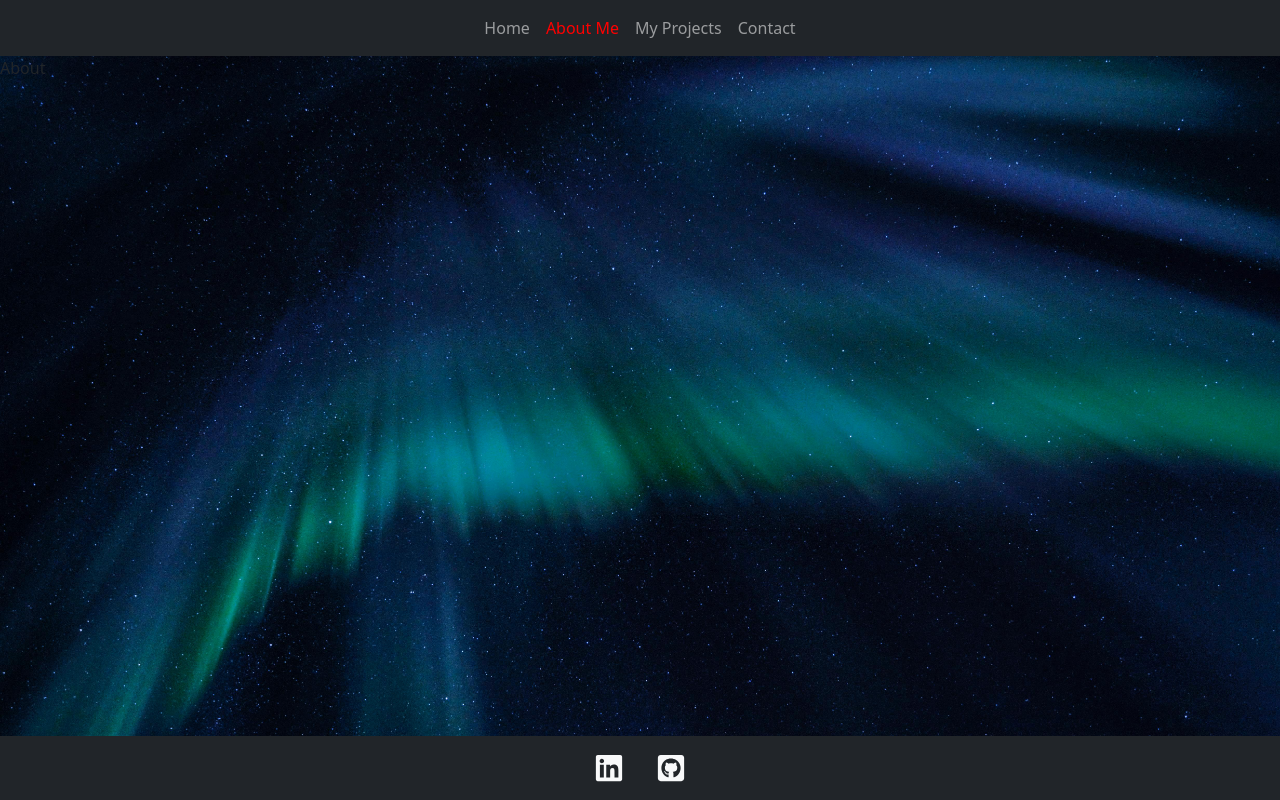
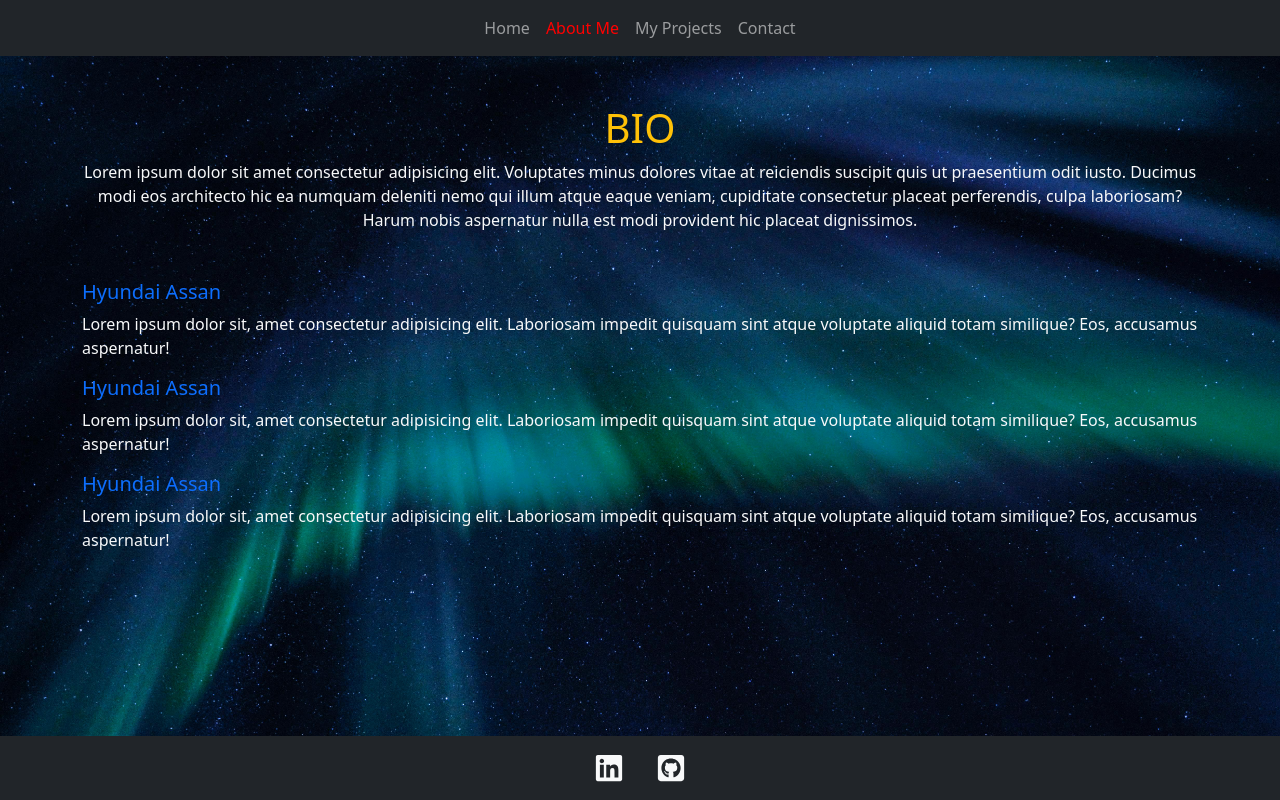
Before and after one commit to nurdoganbahadir/Portfolio-With-React, a React (Create React App) app: page /about in a window 1280 px wide. Built offline with nearby package versions, Linux system fonts and the light colour scheme.

Commit message:
about me sayfası tamamlandı

```diff
--- a/src/pages/about/About.jsx
+++ b/src/pages/about/About.jsx
@@ -1,8 +1,47 @@
+import Container from "react-bootstrap/esm/Container";
 
 const About = () => {
   return (
-    <div>About</div>
-  )
-}
+    <Container className="my-5">
+      <div>
+        <h1 className="text-warning text-center">BIO</h1>
+        <p className="text-light text-center">
+          Lorem ipsum dolor sit amet consectetur adipisicing elit. Voluptates
+          minus dolores vitae at reiciendis suscipit quis ut praesentium odit
+          iusto. Ducimus modi eos architecto hic ea numquam deleniti nemo qui
+          illum atque eaque veniam, cupiditate consectetur placeat perferendis,
+          culpa laboriosam? Harum nobis aspernatur nulla est modi provident hic
+          placeat dignissimos.
+        </p>
+      </div>
+      <div className="history my-5">
+        <div>
+          <h5 className="text-primary">Hyundai Assan</h5>
+          <p className="text-light">
+            Lorem ipsum dolor sit, amet consectetur adipisicing elit. Laboriosam
+            impedit quisquam sint atque voluptate aliquid totam similique? Eos,
+            accusamus aspernatur!
+          </p>
+        </div>
+        <div>
+          <h5 className="text-primary">Hyundai Assan</h5>
+          <p className="text-light">
+            Lorem ipsum dolor sit, amet consectetur adipisicing elit. Laboriosam
+            impedit quisquam sint atque voluptate aliquid totam similique? Eos,
+            accusamus aspernatur!
+          </p>
+        </div>
+        <div>
+          <h5 className="text-primary">Hyundai Assan</h5>
+          <p className="text-light">
+            Lorem ipsum dolor sit, amet consectetur adipisicing elit. Laboriosam
+            impedit quisquam sint atque voluptate aliquid totam similique? Eos,
+            accusamus aspernatur!
+          </p>
+        </div>
+      </div>
+    </Container>
+  );
+};
 
-export default About
+export default About;
--- a/src/router/AppRouter.js
+++ b/src/router/AppRouter.js
@@ -14,7 +14,6 @@ const AppRouter = () => {
           <Route exact path="/" element={<Home />} />
           <Route path="/about" element={<About />} />
         </Routes>
-
         <Footer />
       </BrowserRouter>
     </div>
```
